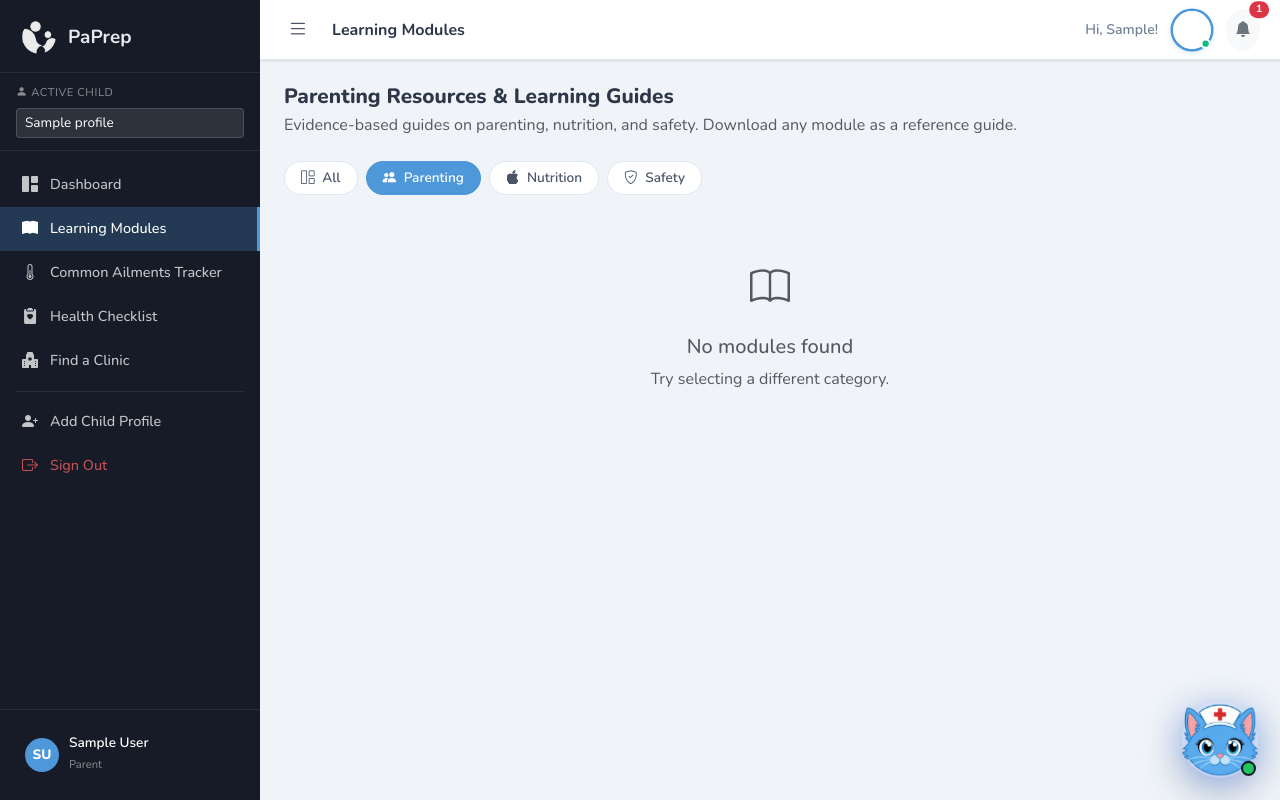
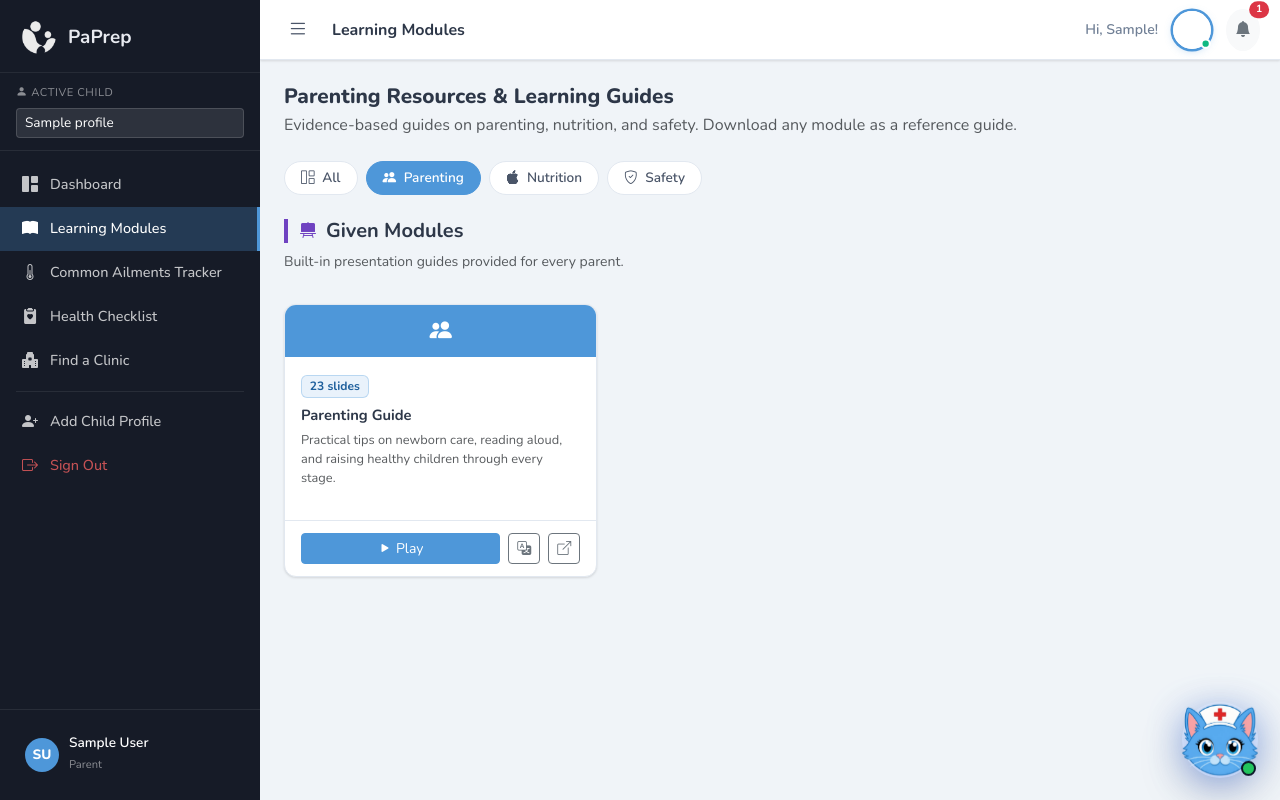
Before and after one commit to Aguilos/Paprep, a Flask app: page /modules/?category=parenting in a window 1280 px wide. Run offline with Flask 3, Linux system fonts and the light colour scheme; a user stored in the database is signed in; tables that the repository leaves empty hold one stand-in row (values such as "Sample post"); some libraries are stand-ins or nearby versions.

Commit message:
Fix categories

```diff
--- a/templates/modules/modules.html
+++ b/templates/modules/modules.html
@@ -31,7 +31,11 @@
     {% endfor %}
   </div>
 
-  {% if given_modules and not active_category %}
+  {% set show_nutrition = (not active_category or active_category == 'nutrition') and given_modules and given_modules.get('nutrition') %}
+  {% set show_parenting = (not active_category or active_category == 'parenting') and given_modules and given_modules.get('parenting') %}
+  {% set show_safety = (not active_category or active_category == 'safety') and given_modules and given_modules.get('safety') %}
+
+  {% if show_nutrition or show_parenting or show_safety %}
   <section class="modules-section mb-5" aria-labelledby="given-modules-heading">
     <div class="modules-section-header" style="border-left: 4px solid #6f42c1;">
       <i class="bi bi-easel2-fill" style="color: #6f42c1;"></i>
@@ -41,6 +45,7 @@
     <div class="row g-3 mt-1">
 
       {# ── Nutrition Guide ── #}
+      {% if show_nutrition %}
       {% set gm = given_modules.get('nutrition') %}
       {% set gm_tl = given_modules.get('nutrition_tagalog') %}
       {% if gm %}
@@ -99,8 +104,10 @@
         </div>
       </div>
       {% endif %}
+      {% endif %}
 
       {# ── Parenting Guide ── #}
+      {% if show_parenting %}
       {% set gm = given_modules.get('parenting') %}
       {% set gm_tl = given_modules.get('parenting_tagalog') %}
       {% if gm %}
@@ -159,8 +166,10 @@
         </div>
       </div>
       {% endif %}
+      {% endif %}
 
       {# ── Safety Guide ── #}
+      {% if show_safety %}
       {% set gm = given_modules.get('safety') %}
       {% set gm_tl = given_modules.get('safety_tagalog') %}
       {% if gm %}
@@ -218,6 +227,7 @@
           </div>
         </div>
       </div>
+      {% endif %}
       {% endif %}
 
     </div>
@@ -317,7 +327,7 @@
       </div>
     </div>
     {% endfor %}
-  {% else %}
+  {% elif not (show_nutrition or show_parenting or show_safety) %}
   <div class="empty-state">
     <i class="bi bi-book fs-1 text-muted"></i>
     <h5 class="mt-3 text-muted">No modules found</h5>
```
Also changed, not shown: tests/test_given_modules.py (+33 -0 lines).
